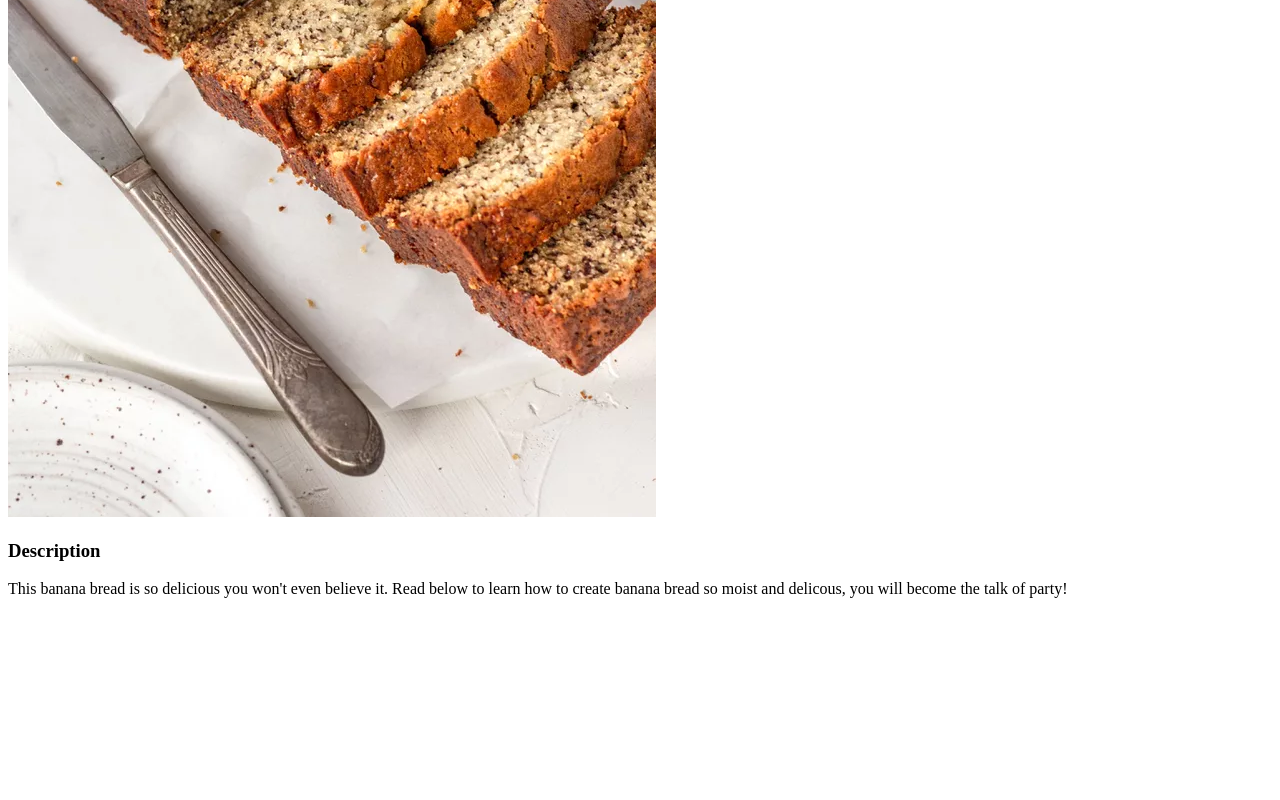
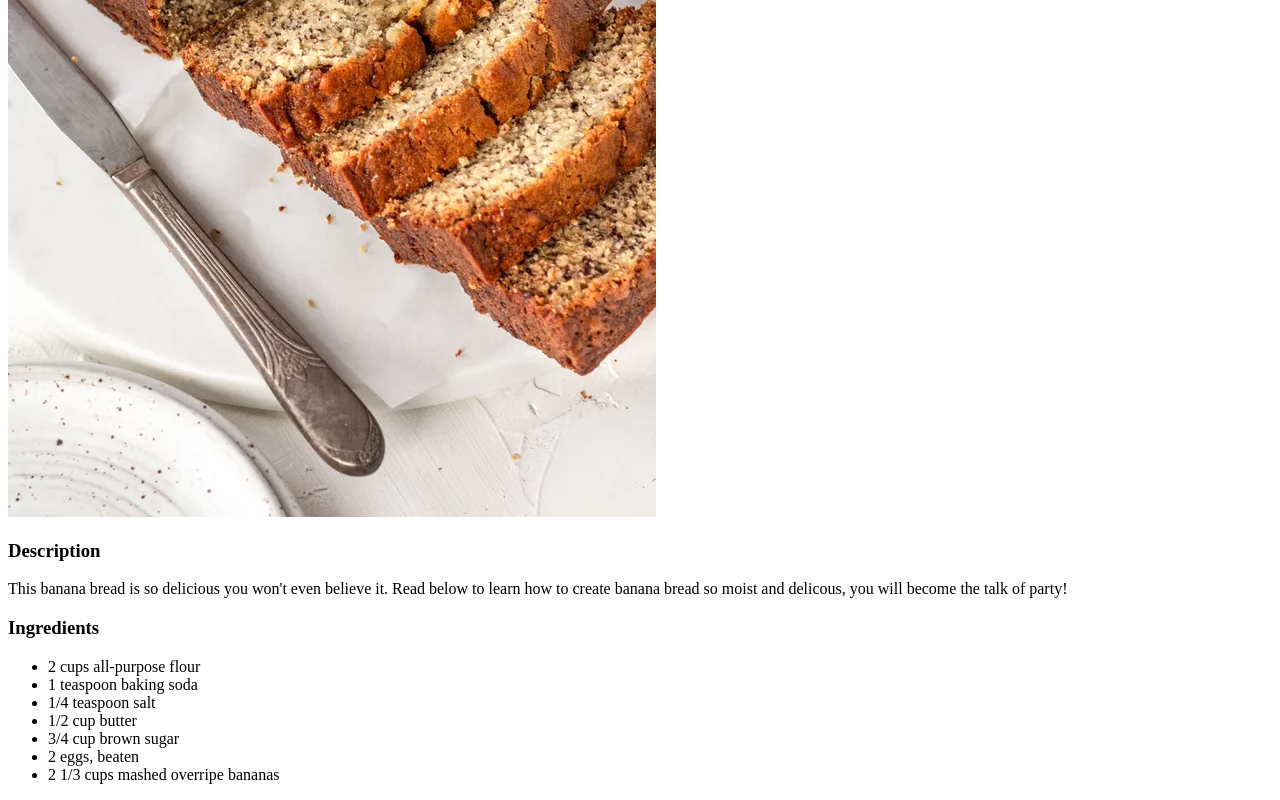
Before and after one commit to Benfisher11/odin-recipes, a plain HTML site: page recipes/banana_bread.html in a window 1280 px wide. Shown: the part 535-1335 px from the top of the page. Before the commit the page ends 1141 px from the top, so only its background shows below. Drawn offline with Linux system fonts and the light colour scheme.

Commit message:
Added ingredients for recipe

```diff
--- a/recipes/banana_bread.html
+++ b/recipes/banana_bread.html
@@ -14,7 +14,17 @@
         how to create banana bread so moist and
         delicous, you will become the talk of party!
     </p1>
+    <h3>Ingredients</h3>
+    <ul>
+        <li>2 cups all-purpose flour</li>
+        <li>1 teaspoon baking soda</li>
+        <li>1/4 teaspoon salt</li>
+        <li>1/2 cup butter</li>
+        <li>3/4 cup brown sugar</li>
+        <li>2 eggs, beaten</li>
+        <li>2 1/3 cups mashed overripe bananas</li>
 
+    </ul>
 </body>
 
 </html>
```
